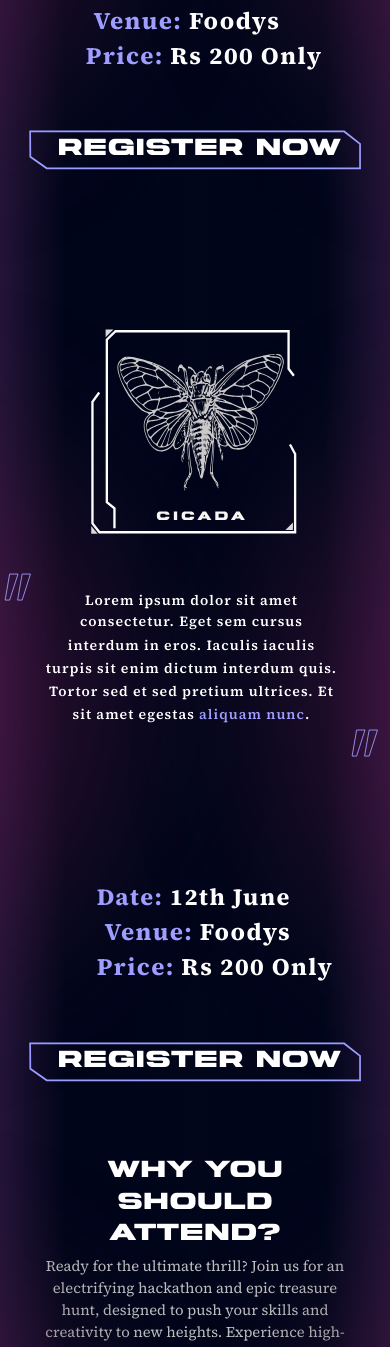
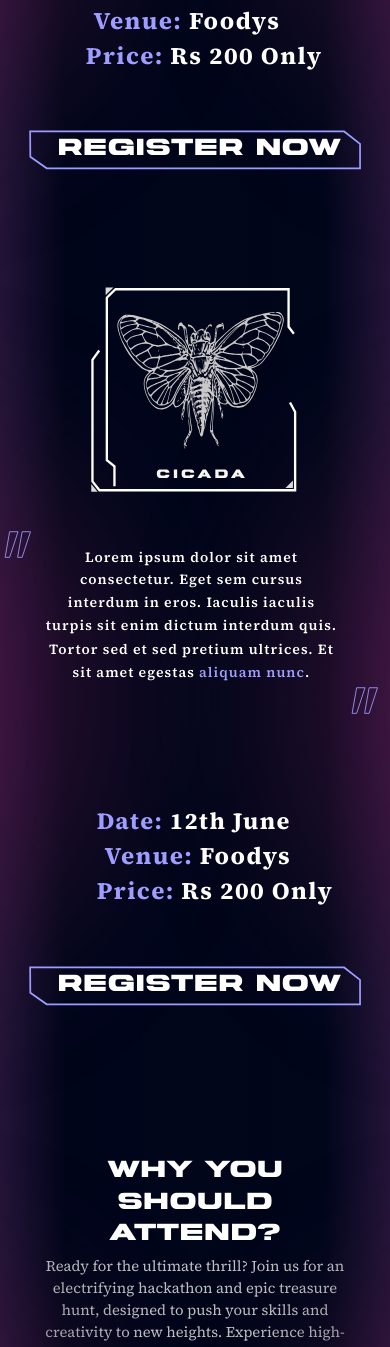
Before and after one commit to IEEECS-VIT/arcs24-frontend, a React (Vite) app: page / in a window 390 px wide. Shown: the part 3332-4679 px from the top of the page. Built offline with nearby package versions, Linux system fonts and the light colour scheme.

Commit message:
little spacing adjustment

```diff
--- a/src/Components/Part4.jsx
+++ b/src/Components/Part4.jsx
@@ -3,7 +3,7 @@ import "../index.css"
 export default function Part4() {
   return (
     <div className='div1 relative m-0 lg:flex lg:mt-[15.6953125vh] lg:ml-[2.2552083333333335vw] lg:mr-[10vw]'>
-      <img className='img10 mt-[5vh] lg:mt-[0vh] ml-[22.5vw] h-[25vh] lg:hidden order-1' src='Group119.svg' alt='' />
+      <img className='img10 mt-[0vh] lg:mt-[0vh] ml-[22.5vw] h-[25vh] lg:hidden order-1' src='Group119.svg' alt='' />
       <div className='d2 mt-[2.5vh] lg:ml-[2.5vw] lg:mt-[2vw] flex order-2 lg:order-1'>
         <img className='img2 ml-[1vw] h-[6.7926675094816686vh] w-[7.2135416666666665vw] lg:h-[8.099873577749683vh] lg:w-[3.958984375vw] lg:m-[0.3255208333333333vw] lg:mr-[0]' src="Group111.svg" alt='' />
         <div className='d6 text-center lg:text-start mt-[8vw] lg:mt-[5.849557522123893vh] w-[81.744791666666668vw] lg:w-[51.744791666666668vw]'>
@@ -16,7 +16,7 @@ export default function Part4() {
         </div>
         <img className='img3 mt-[40vw] lg:mr-[5.90625vw] lg:mt-[37.92667509481669vh] h-[6.7926675094816686vh] w-[7.2135416666666665vw] lg:h-[8.099873577749683vh] lg:w-[3.958984375vw]' src="/Group112.svg" alt='' />
       </div>
-      <div className='order-3 lg:order-2 flex'>
+      <div className=' order-3 lg:order-2 flex'>
       <img className='img1 absolute z-5 mt-0 ml-[2vw] lg:ml-[4vw] h-[0] w-[0] lg:h-[51.45891276864728vh] lg:w-[28vw]' src="Group222-1.png" alt='' />
       <img className='imh26 relative h-0 z=15 ml-[5.5vw] lg:h-[30vh] mt-[9vh]' src='Group171-1.png'></img>
       <img className='img25 relative h-0 z-10 ml-[0vw] lg:h-[20vw] lg:mt-[5vh]' src='Group171.png'></img>
--- a/src/Components/Part5.jsx
+++ b/src/Components/Part5.jsx
@@ -2,8 +2,8 @@ import React from 'react';
 
 export default function Part5() {
   return (
-    <div className='lg:flex mt-[2.5vh]'>
-      <div className="content1 ml-[17vw] mt-[4vh] lg:mt-[3.7926675094816686vh] lg:ml-[19.5vw] w-[61.3828125vw] lg:w-[27.799479166666668vw] order-1 lg:order-2">
+    <div className='lg:flex mt-[0vh]'>
+      <div className="content1 ml-[17vw] mt-[0vh] lg:mt-[3.7926675094816686vh] lg:ml-[19.5vw] w-[61.3828125vw] lg:w-[27.799479166666668vw] order-1 lg:order-2">
         <p className='p1 ml-[5vw] lg:ml-[0] w-[57.3828125vw] lg:w-[27.799479166666668vw] font-source-serif lg:mt-[0.6321112515802781vh] text-[1.463rem] lg:text-3xl font-bold leading-[145%] tracking-[0.3604166666666667vw]'>
           <span className='t1 text-blurple ml-[2.8vw]'>Date: </span>12th June
         </p>
```
